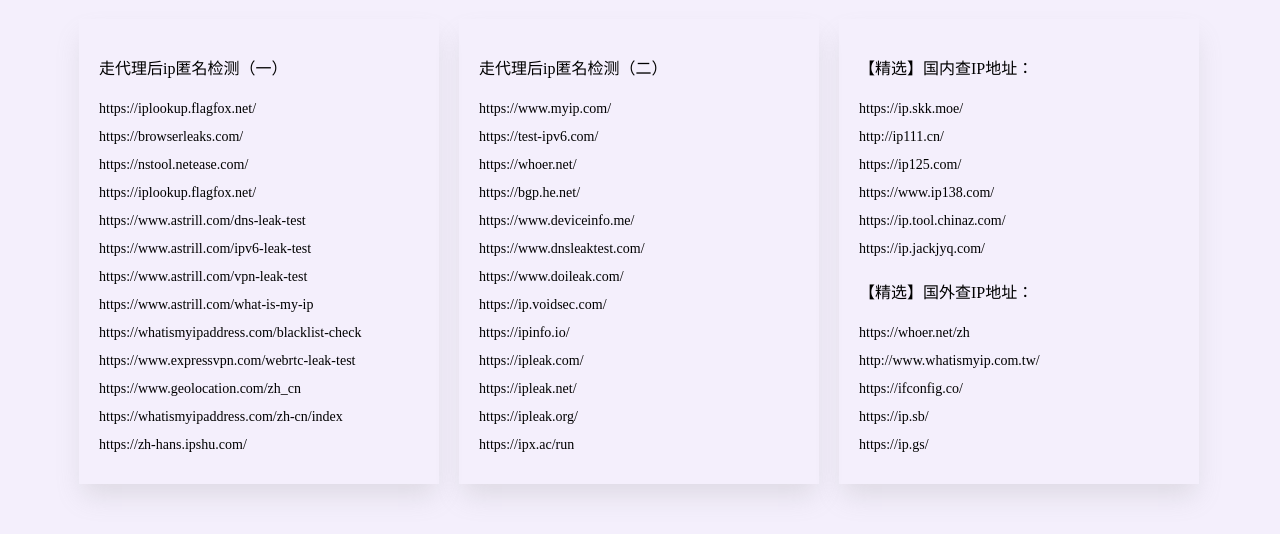
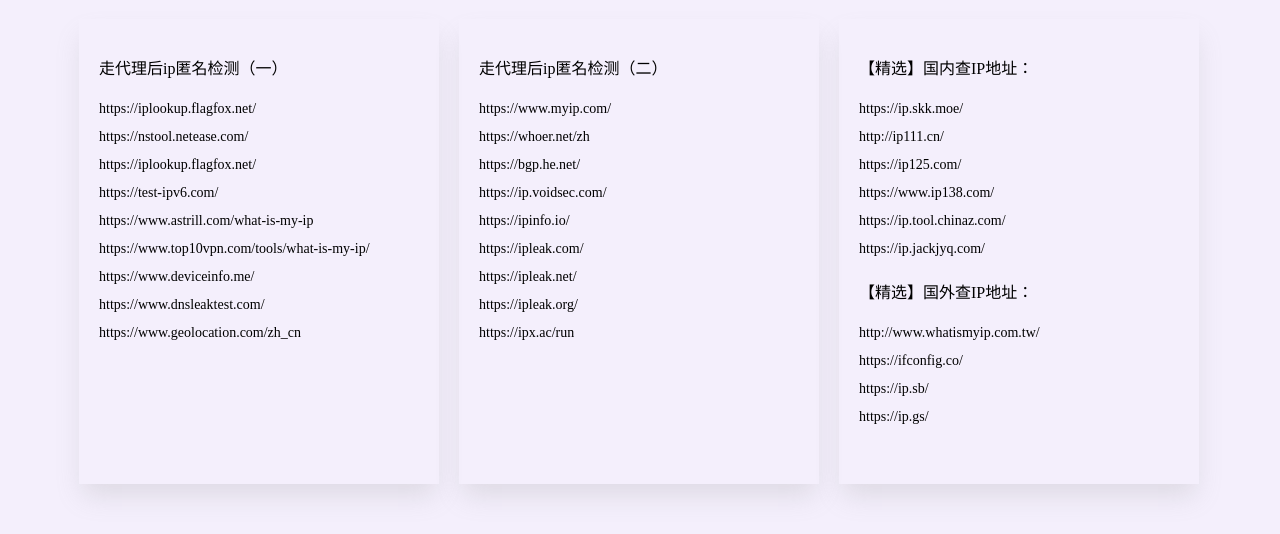
Before and after one commit to yuelord/yuelord.github.com, a plain HTML site: page index.html in a window 1280 px wide. Shown: the part 70-604 px from the top of the page. Drawn offline with Linux system fonts and the light colour scheme.

Commit message:
Update index.html

```diff
--- a/index.html
+++ b/index.html
@@ -51,28 +51,20 @@
     <div class="left">
       <p>走代理后ip匿名检测（一）</p>
       <a href="https://iplookup.flagfox.net/" target="_blank">https://iplookup.flagfox.net/</a>
-      <a href="https://browserleaks.com/" target="_blank">https://browserleaks.com/</a>
       <a href="https://nstool.netease.com/" target="_blank">https://nstool.netease.com/</a>
       <a href="https://iplookup.flagfox.net/" target="_blank">https://iplookup.flagfox.net/</a>
-      <a href="https://www.astrill.com/dns-leak-test" target="_blank">https://www.astrill.com/dns-leak-test</a>
-      <a href="https://www.astrill.com/ipv6-leak-test" target="_blank">https://www.astrill.com/ipv6-leak-test</a>
-      <a href="https://www.astrill.com/vpn-leak-test" target="_blank">https://www.astrill.com/vpn-leak-test</a>
+      <a href="https://test-ipv6.com/" target="_blank">https://test-ipv6.com/</a>
       <a href="https://www.astrill.com/what-is-my-ip" target="_blank">https://www.astrill.com/what-is-my-ip</a>
-      <a href="https://whatismyipaddress.com/blacklist-check" target="_blank">https://whatismyipaddress.com/blacklist-check</a>
-      <a href="https://www.expressvpn.com/webrtc-leak-test" target="_blank">https://www.expressvpn.com/webrtc-leak-test</a>
+      <a href="https://www.top10vpn.com/tools/what-is-my-ip/" target="_blank">https://www.top10vpn.com/tools/what-is-my-ip/</a>
+      <a href="https://www.deviceinfo.me/" target="_blank">https://www.deviceinfo.me/</a>
+      <a href="https://www.dnsleaktest.com/" target="_blank">https://www.dnsleaktest.com/</a>
       <a href="https://www.geolocation.com/zh_cn" target="_blank">https://www.geolocation.com/zh_cn</a>
-      <a href="https://whatismyipaddress.com/zh-cn/index" target="_blank">https://whatismyipaddress.com/zh-cn/index</a>
-      <a href="https://zh-hans.ipshu.com/" target="_blank">https://zh-hans.ipshu.com/</a>
     </div>
     <div class="left">
       <p>走代理后ip匿名检测（二）</p>
       <a href="https://www.myip.com/" target="_blank">https://www.myip.com/</a>
-      <a href="https://test-ipv6.com/" target="_blank">https://test-ipv6.com/</a>
-      <a href="https://whoer.net/" target="_blank">https://whoer.net/</a>
+      <a href="https://whoer.net/zh" target="_blank">https://whoer.net/zh</a>
       <a href="https://bgp.he.net/" target="_blank">https://bgp.he.net/</a>
-      <a href="https://www.deviceinfo.me/" target="_blank">https://www.deviceinfo.me/</a>
-      <a href="https://www.dnsleaktest.com/" target="_blank">https://www.dnsleaktest.com/</a>
-      <a href="https://www.doileak.com/" target="_blank">https://www.doileak.com/</a>
       <a href="https://ip.voidsec.com/" target="_blank">https://ip.voidsec.com/</a>
       <a href="https://ipinfo.io/" target="_blank">https://ipinfo.io/</a>
       <a href="https://ipleak.com/" target="_blank">https://ipleak.com/</a>
@@ -89,7 +81,6 @@
       <a href="https://ip.tool.chinaz.com/" target="_blank">https://ip.tool.chinaz.com/</a>
       <a href="https://ip.jackjyq.com/" target="_blank">https://ip.jackjyq.com/</a>
       <p>【精选】国外查IP地址：</p>
-      <a href="https://whoer.net/zh" target="_blank">https://whoer.net/zh</a>
       <a href="http://www.whatismyip.com.tw/" target="_blank">http://www.whatismyip.com.tw/</a>
       <a href="https://ifconfig.co/" target="_blank">https://ifconfig.co/</a>
       <a href="https://ip.sb/" target="_blank">https://ip.sb/</a>
```
